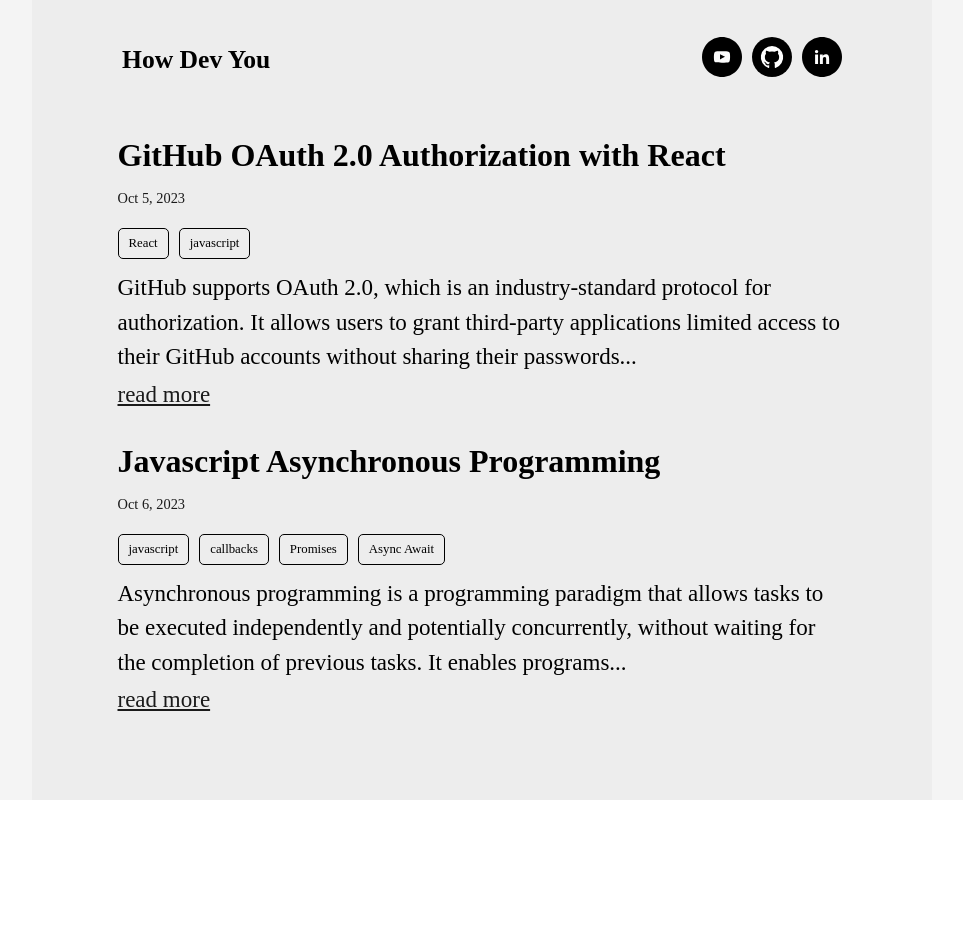
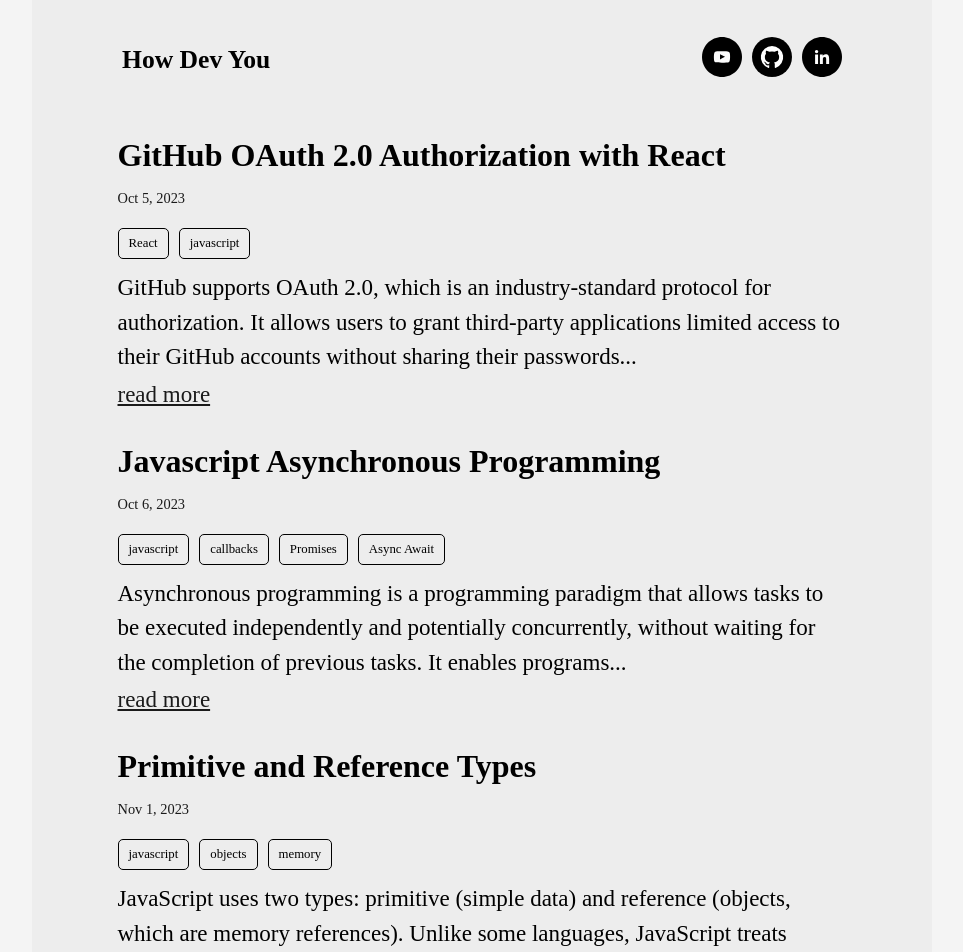
Before and after one commit to sosumit001/how-dev-you-official, a React (Vite) app: page / in a window 1280 px wide. Shown: the top 952 px of the page, without its empty margins (158-1121 px from the left). Before the commit the page ends 800 px from the top, so only its background shows below. Built offline with nearby package versions, Linux system fonts and the light colour scheme.

Commit message:
[BLOG03](primitive-and-reference-types)

```diff
--- a/src/App.tsx
+++ b/src/App.tsx
@@ -7,6 +7,7 @@
 import BlogLayout from './pages/Layout/BlogLayout'
 import GithubAuth from './pages/docs/blogs/2023/github-auth.mdx'
 import Asynchronous from './pages/docs/blogs/2023/asynchronous-programming.mdx'
+import PrimitiveAndReferenceTypes from './pages/docs/blogs/2023/primitive-reference-datatypes.mdx'
 
 // importing blog
 function App() {
@@ -18,6 +19,8 @@
           <Route path='/' element = {<BlogLayout title='How Dev You . Official Blog Page' MDXComp={Blogs} />} />
           <Route path='/blogs/2023/github-auth' element = {<BlogLayout title='Github auth 2.0' MDXComp={GithubAuth} />}/>
           <Route path='/blogs/2023/asynchronous-programming' element = {<BlogLayout title="Asynchronous javascript programming || Callbacks, Promises & Async/Await" MDXComp={Asynchronous} />}/>
+          <Route path='/blogs/2023/primitive-and-reference-types' element = {<BlogLayout title="Javascript Primitive and Reference Data Types" MDXComp={PrimitiveAndReferenceTypes} />}/>
+
         </Routes>
       </div>
     </>
--- /dev/null
+++ b/src/pages/docs/blogs/2023/primitive-reference-datatypes.mdx
@@ -0,0 +1,19 @@
+import Blogheader from '../../blogComponents/blog-header/Blogheader'
+import Image from '../../blogComponents/blog-image/Image'
+
+{/* images */}
+import primitive_and_reference_01 from './assets/primitive-and-reference/primitive-and-reference-01.png'
+
+
+{/* blog - header */}
+<Blogheader
+heading = {"Primitive and Reference types"}
+date = {"Nov 1, 2023"}
+/>
+
+JavaScript uses two types: primitive (simple data) and reference (objects, which are memory references). Unlike some languages, JavaScript treats primitives like references. It manages variables using a variable object, storing primitives directly and referencing objects' memory locations. Despite initial similarities, primitives and references behave differently. Many other distinctions exist between them
+
+<Image
+src = {primitive_and_reference_01}
+alt = "datatypes in javascript"
+/>
--- a/src/pages/docs/blogs/blogs.mdx
+++ b/src/pages/docs/blogs/blogs.mdx
@@ -17,3 +17,11 @@
 	url = {'/blogs/2023/asynchronous-programming'}
 	tags = {[ "javascript", "callbacks", "Promises", "Async Await"]}
 />
+
+<Bloglink
+	linktext ={'Primitive and Reference Types'}
+	shortDes={'JavaScript uses two types: primitive (simple data) and reference (objects, which are memory references). Unlike some languages, JavaScript treats primitives like references. It manages variables using a variable object, storing primitives...'}
+	date={'Nov 1, 2023'}
+	url = {'/blogs/2023/primitive-and-reference-types'}
+	tags = {[ "javascript", "objects", "memory"]}
+/>
```
Also changed, not shown: src/pages/docs/blogs/2023/assets/primitive-and-reference/primitive-and-reference-01.png (added).
